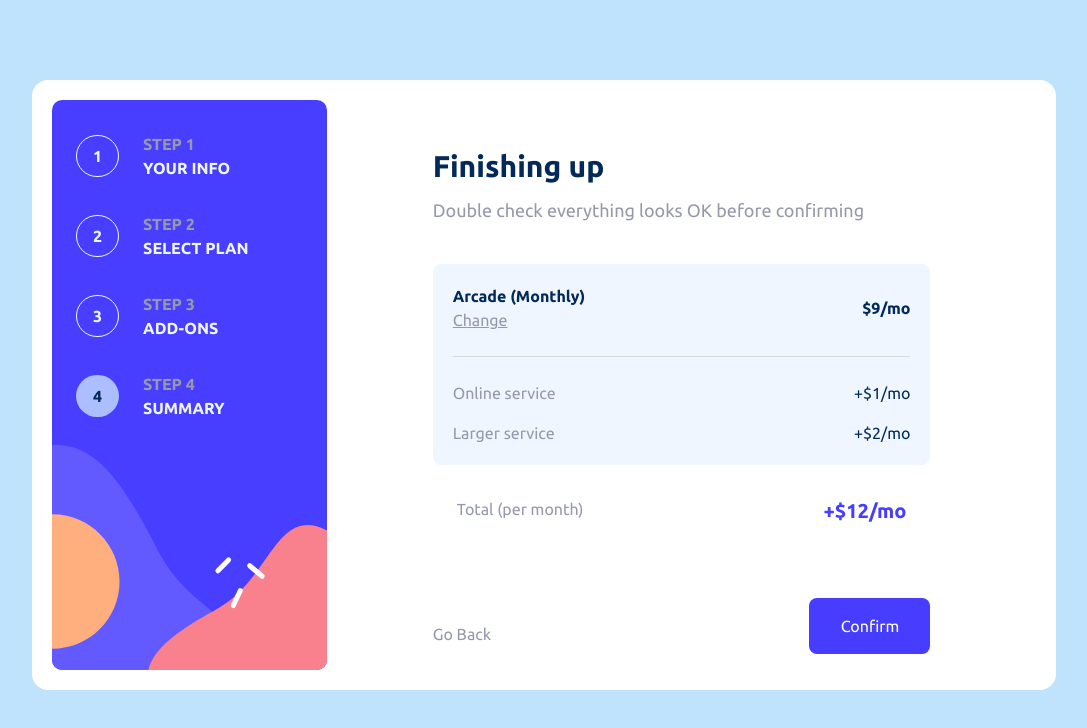
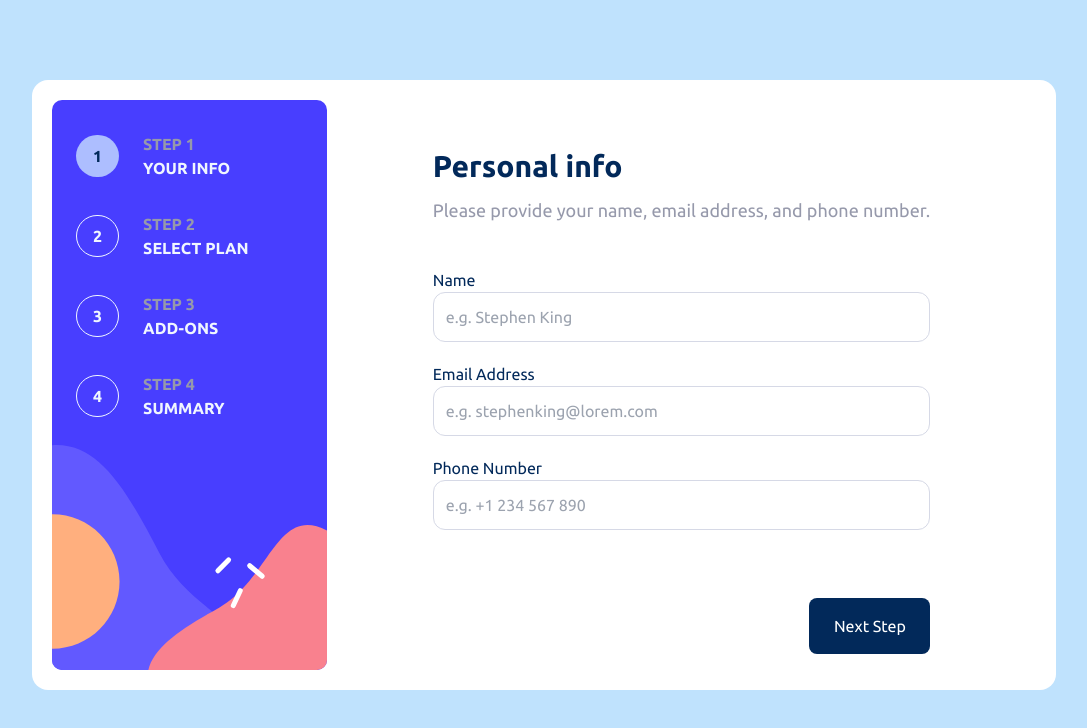
Before and after one commit to kacperjanus/frontend-mentor, a Next.js app in the folder multi-step-form/: page / in a window 1280 px wide. Shown: the top 728 px of the page, without its empty margins (48-1135 px from the left). Built offline with nearby package versions, Linux system fonts and the light colour scheme.

Commit message:
Created global states for form options selected by the user

```diff
--- a/multi-step-form/app/_components/AddOnSelector.tsx
+++ b/multi-step-form/app/_components/AddOnSelector.tsx
@@ -7,6 +7,7 @@ interface AddOnSelectorProps {
     description: string,
     isMonthly: boolean,
     price: {monthly: number, yearly: number}
+    key?: string
 }
 
 function AddOnSelector({title, description, isMonthly, price} : AddOnSelectorProps) {
--- a/multi-step-form/app/_components/Form.tsx
+++ b/multi-step-form/app/_components/Form.tsx
@@ -5,12 +5,12 @@ import Sidebar from "@/app/_components/Sidebar";
 import StepContent from "@/app/_components/StepContent";
 
 function Form() {
-    const [stepNumber, setStepNumber] = useState(4);
+    const [stepNumber, setStepNumber] = useState(1);
 
     return (
         <div className="container bg-white max-w-5xl max-h-2xl h-fit rounded-2xl p-5 flex">
             <Sidebar stepNumber={stepNumber}/>
-            <StepContent stepNumber={stepNumber}/>
+            <StepContent stepNumber={stepNumber} setStepNumber={setStepNumber}/>
         </div>
     );
 }
--- a/multi-step-form/app/_components/StepContent.tsx
+++ b/multi-step-form/app/_components/StepContent.tsx
@@ -4,6 +4,7 @@ import StepThree from "@/app/_components/steps/StepThree";
 import StepTwo from "@/app/_components/steps/StepTwo";
 import StepFour from "@/app/_components/steps/StepFour";
 import ThankYou from "@/app/_components/steps/ThankYou";
+import {AddOn} from "@/app/interfaces";
 
 interface StepContentProps {
     stepNumber: number,
@@ -17,7 +18,14 @@ function StepContent({stepNumber, setStepNumber }: StepContentProps): JSX.Elemen
         {title: "Finishing up", description: "Double check everything looks OK before confirming"},
         ]
 
+    const addOns : AddOn[] = [{title: "Online services", description: "Access to multiplayer online", price: {monthly: 9, yearly: 90} },
+        {title: "Larger storage", description: "Extra 1TB on cloud save", price: {monthly: 12, yearly: 120}},
+        {title: "Customizable profile", description: "Custom theme on your profile", price: {monthly: 15, yearly: 150}},
+    ]
+
     const [isMonthly, setIsMonthly] = useState(true)
+    const [selectedAddOns, setSelectedAddOns] = useState([0,0,0])
+    const [selectedPlan, setSelectedPlan] = useState("")
 
     return stepNumber === 5 ? <div className="h-full mb-4"><ThankYou/></div> : (
         <div className="mx-[6.6rem] flex flex-col w-full">
@@ -35,9 +43,9 @@ function StepContent({stepNumber, setStepNumber }: StepContentProps): JSX.Elemen
             </div>
             <div className="h-full mb-4">
                 {stepNumber === 1 && <StepOne setStepNumber={setStepNumber} />}
-                {stepNumber === 2 && <StepTwo setStepNumber={setStepNumber} isMonthly={isMonthly} setIsMonthly={setIsMonthly} />}
-                {stepNumber === 3 && <StepThree setStepNumber={setStepNumber} isMonthly={isMonthly}/>}
-                {stepNumber === 4 && <StepFour setStepNumber={setStepNumber}/>}
+                {stepNumber === 2 && <StepTwo setStepNumber={setStepNumber} isMonthly={isMonthly} setIsMonthly={setIsMonthly} selectedPlan={selectedPlan} setSelectedPlan={setSelectedPlan} />}
+                {stepNumber === 3 && <StepThree setStepNumber={setStepNumber} isMonthly={isMonthly} addOns={addOns} selectedAddOns={selectedAddOns} setSelectedAddOns={setSelectedAddOns}/>}
+                {stepNumber === 4 && <StepFour setStepNumber={setStepNumber} isMonthly={isMonthly} selectedPlan={selectedPlan} selectedAddOns={selectedAddOns}/>}
             </div>
         </div>)
 }
--- a/multi-step-form/app/_components/steps/StepFour.tsx
+++ b/multi-step-form/app/_components/steps/StepFour.tsx
@@ -1,7 +1,14 @@
 import React from 'react';
 import Button from "@/app/_components/Button";
 
-function StepFour({setStepNumber}: {setStepNumber: React.Dispatch<React.SetStateAction<number>>}) {
+interface StepFourProps {
+    setStepNumber: React.Dispatch<React.SetStateAction<number>>,
+    selectedPlan: string,
+    selectedAddOns: number[],
+    isMonthly: boolean
+}
+
+function StepFour({setStepNumber}: StepFourProps) {
     const increaseStep: React.MouseEventHandler<HTMLButtonElement> = ()=>{
         setStepNumber((s)=>s+1)
     }
--- a/multi-step-form/app/_components/steps/StepThree.tsx
+++ b/multi-step-form/app/_components/steps/StepThree.tsx
@@ -1,8 +1,18 @@
 import React from 'react';
 import Button from "@/app/_components/Button";
 import AddOnSelector from "@/app/_components/AddOnSelector";
+import {AddOn} from "@/app/interfaces"
 
-function StepThree({isMonthly, setStepNumber} : {isMonthly: boolean, setStepNumber: React.Dispatch<React.SetStateAction<number>>}) {
+
+interface StepThreeProps {
+    isMonthly: boolean,
+    setStepNumber: React.Dispatch<React.SetStateAction<number>>,
+    addOns: AddOn[],
+    selectedAddOns: number[]
+    setSelectedAddOns: React.Dispatch<React.SetStateAction<number[]>>
+}
+
+function StepThree({isMonthly, setStepNumber, addOns, selectedAddOns, setSelectedAddOns} : StepThreeProps) {
     const increaseStep: React.MouseEventHandler<HTMLButtonElement> = ()=>{
         setStepNumber((s)=>s+1)
     }
@@ -15,12 +25,8 @@ function StepThree({isMonthly, setStepNumber} : {isMonthly: boolean, setStepNumb
         <div className="flex flex-col mt-4 h-full justify-between">
             <div className="flex flex-col gap-8">
                 <div className="flex flex-col gap-4 justify-between">
-                    <AddOnSelector isMonthly={isMonthly}  title="Online services"
-                                       price={{monthly: 9, yearly: 90}} description="Access to multiplayer online"/>
-                    <AddOnSelector isMonthly={isMonthly} title="Larger storage"
-                                       price={{monthly: 12, yearly: 120}} description="Extra 1TB on cloud save"/>
-                    <AddOnSelector isMonthly={isMonthly} title="Customizable profile"
-                                       price={{monthly: 15, yearly: 150}} description="Custom theme on your profile"/>
+                    {addOns.map((addOn: AddOn) => (<AddOnSelector key={addOn.title} isMonthly={isMonthly}  title={addOn.title}
+                                                                  price={addOn.price} description={addOn.description}/>))}
                 </div>
             </div>
             <div className="flex justify-between items-center">
--- a/multi-step-form/app/_components/steps/StepTwo.tsx
+++ b/multi-step-form/app/_components/steps/StepTwo.tsx
@@ -4,9 +4,17 @@ import React from 'react';
 import Button from "@/app/_components/Button";
 import PlanPricingOption from "@/app/_components/PlanPricingOption";
 
+interface StepTwoProps {
+    isMonthly: boolean,
+    setIsMonthly: React.Dispatch<React.SetStateAction<boolean>>,
+    setStepNumber: React.Dispatch<React.SetStateAction<number>>,
+    selectedPlan: string,
+    setSelectedPlan: React.Dispatch<React.SetStateAction<string>>,
+}
 
 
-function StepTwo({isMonthly, setIsMonthly, setStepNumber}: {isMonthly: boolean, setIsMonthly: React.Dispatch<React.SetStateAction<boolean>>, setStepNumber: React.Dispatch<React.SetStateAction<number>>}) {
+
+function StepTwo({isMonthly, setIsMonthly, setStepNumber}: StepTwoProps) {
 
     const increaseStep: React.MouseEventHandler<HTMLButtonElement> = ()=>{
         setStepNumber((s)=>s+1)
```
